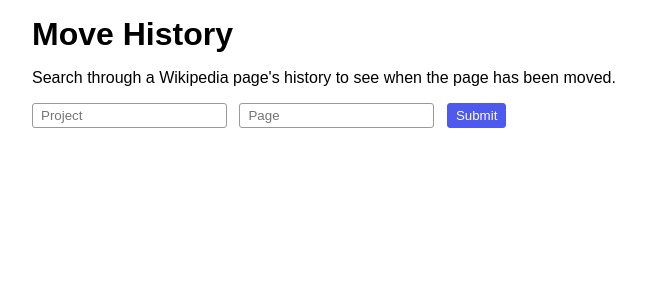
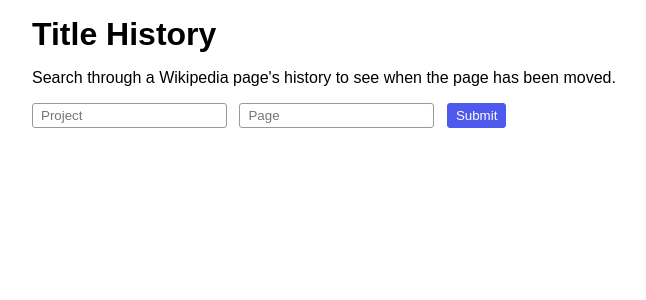
Before and after one commit to BrandonXLF/title-history, a Flask app: template src/templates/error.html in a window 1280 px wide. Shown: the top 300 px of the page, without its empty margins (68-714 px from the left). Run offline with Flask 3, Linux system fonts and the light colour scheme; the template is opened without the code that fills it, so the values that code supplies are empty; parts of the project's set-up code (start-up, migrations or seed data) failed here and were passed over.

Commit message:
Rename to Title History

```diff
--- a/src/templates/base.html
+++ b/src/templates/base.html
@@ -2,13 +2,13 @@
 <html>
 	<head>
 		{% block head %}
-			<title>{% block title %}Move History{% endblock %}</title>
+			<title>{% block title %}Title History{% endblock %}</title>
 			<meta name="viewport" content="width=device-width, initial-scale=1.0">
 			<link rel="stylesheet" href="/static/base.css" />
 		{% endblock %}
 	</head>
 	<body>
-		<h1><a href="/">Move History</a></h1>
+		<h1><a href="/">Title History</a></h1>
 		<main>{% block content %}{% endblock %}</main>
 	</body>
 </html>
--- a/src/templates/error.html
+++ b/src/templates/error.html
@@ -1,6 +1,6 @@
 {% extends "form.html" %}
 
-{% block title %}Error - Move History{% endblock %}
+{% block title %}Error - Title History{% endblock %}
 
 {% block head %}
 	{{super()}}
--- a/src/templates/results.html
+++ b/src/templates/results.html
@@ -19,14 +19,14 @@
 	<link rel="stylesheet" href="/static/results.css" />
 {% endblock %}
 
-{% block title %}Move History for {{page}}{% endblock %}
+{% block title %}Title History for {{page}}{% endblock %}
 
 {% block content %}
 	{{super()}}
 	<article>
 		<h2 id="result-title">
 			<span>
-				<span>Move History for</span>
+				<span>Title History for</span>
 				<a href="{{project_url}}/wiki/{{page|urlencode}}" target="_blank">
 					{{page}}
 				</a>
@@ -92,7 +92,7 @@
 				{% endfor %}
 			{% else %}
 				<div>
-					No move history found.
+					No previous titles.
 				</div>
 			{% endif %}
 		</div>
```
